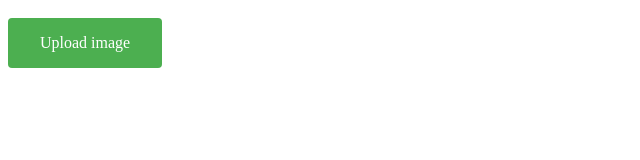
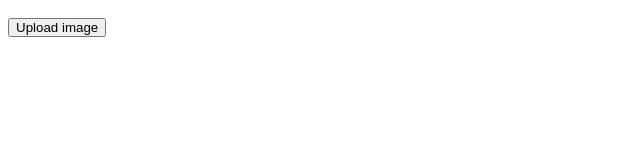
Before and after one commit to OkciD/chb, a website: page src/index.html in a window 1280 px wide. Shown: the whole page, without its empty margins (0-640 px from the left). Drawn offline with Linux system fonts and the light colour scheme.

Commit message:
using default button

```diff
--- a/src/index.css
+++ b/src/index.css
@@ -7,20 +7,11 @@
 }
 .upload__button {
 	display: inline-block;
-
 	height: fit-content;
-
-	background-color: #4CAF50;
-	border: none;
-	border-radius: 4px;
-	color: white;
-
-	padding: 16px 32px;
-
-	text-align: center;
-	text-decoration: none;
-
-	cursor: pointer;
+	padding: 0;
+}
+.upload__label {
+	padding: 1px 6px;
 }
 .upload__input {
 	display: none;
--- a/src/index.html
+++ b/src/index.html
@@ -7,10 +7,12 @@
 </head>
 <body>
     <div class="root">
-        <label class="upload__button" for="upload">
-            Upload image
-        </label>
-        <input type="file" accept="image/*" id="upload" class="upload__input" />
+		<button class="upload__button">
+			<label for="upload-input" class="upload__label">
+				Upload image
+			</label>
+		</button>
+        <input type="file" accept="image/*" id="upload-input" class="upload__input" />
     </div>
     <script type="module" src="./index.js"></script>
 </body>
```
